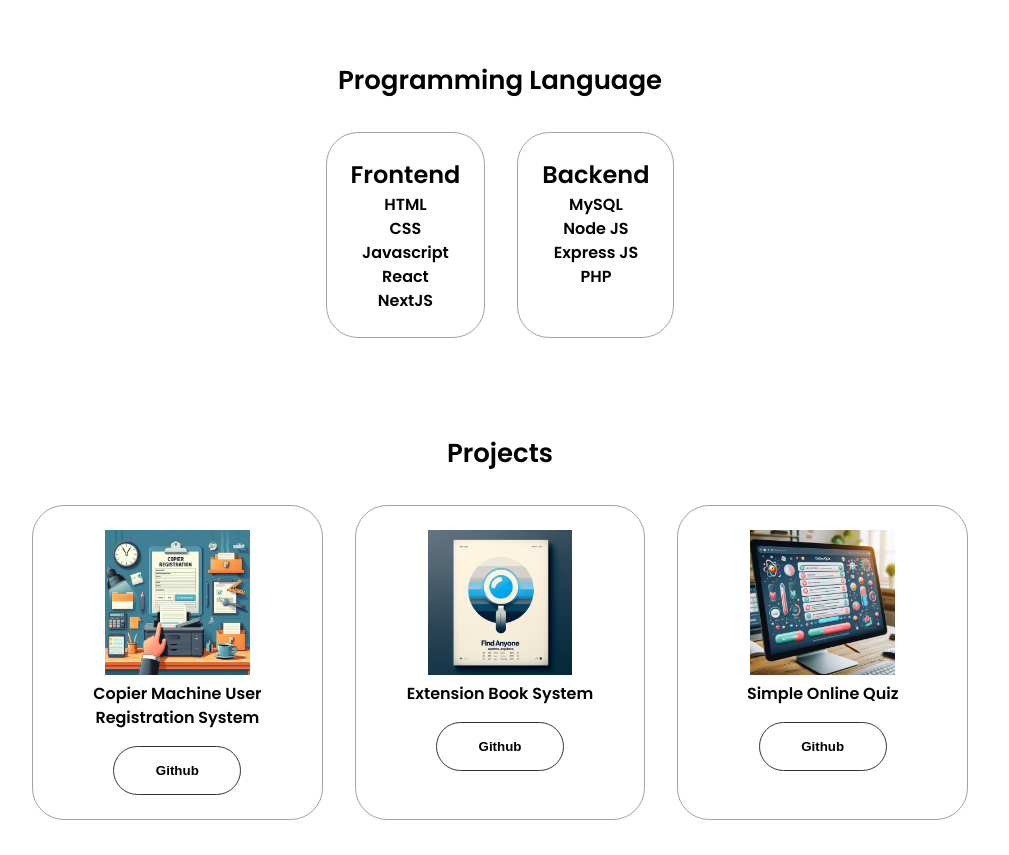
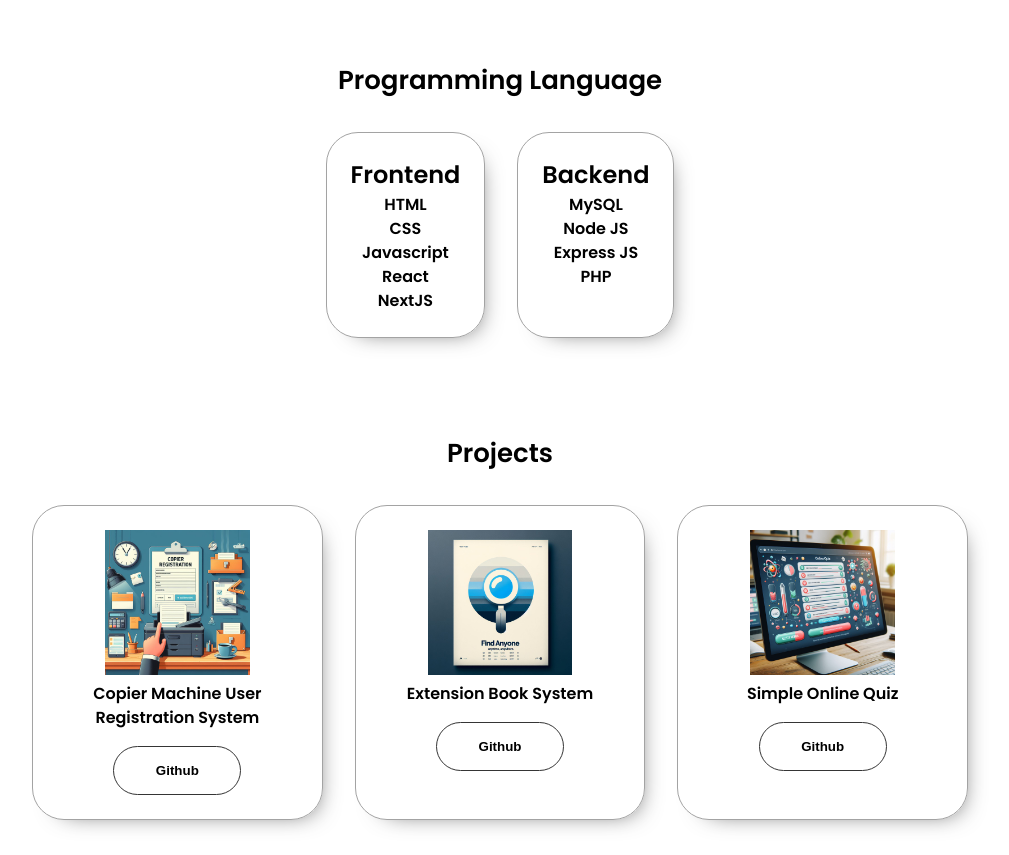
Before and after one commit to rabunjauh/portofolio, a plain HTML site: page index.html in a window 1280 px wide. Shown: the part 1885-2740 px from the top of the page, without its empty margins (140-1149 px from the left). Drawn offline with Linux system fonts and the light colour scheme.

Commit message:
add box shadow to style/details-container

```diff
--- a/style.css
+++ b/style.css
@@ -385,6 +385,9 @@
   border-radius: 2rem;
   text-align: center;
   padding: 1.5rem;
+  -webkit-box-shadow: 10px 10px 24px -18px rgba(0, 0, 0, 0.75);
+  -moz-box-shadow: 10px 10px 24px -18px rgba(0, 0, 0, 0.75);
+  box-shadow: 10px 10px 24px -18px rgba(0, 0, 0, 0.75);
 }
 
 .project-img {
```
